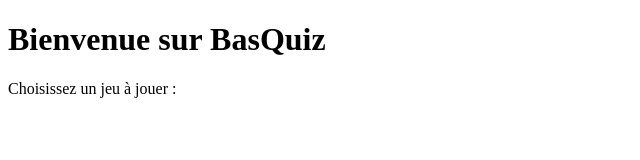
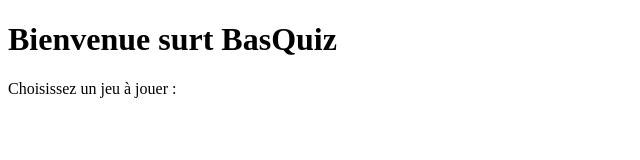
Before and after one commit to QuentinDurand04/CoGame-Phone, a plain HTML site: page app4/public/accueil.html in a window 1280 px wide. Shown: the whole page, without its empty margins (0-640 px from the left). Drawn offline with Linux system fonts and the light colour scheme.

Commit message:
Creusetombe slider

```diff
--- a/app4/public/accueil.html
+++ b/app4/public/accueil.html
@@ -4,7 +4,7 @@
     <title>Accueil</title>
 </head>
 <body>
-<h1>Bienvenue sur BasQuiz</h1>
+<h1>Bienvenue surt BasQuiz</h1>
 <p>Choisissez un jeu à jouer :</p>
 
 </body>
```
